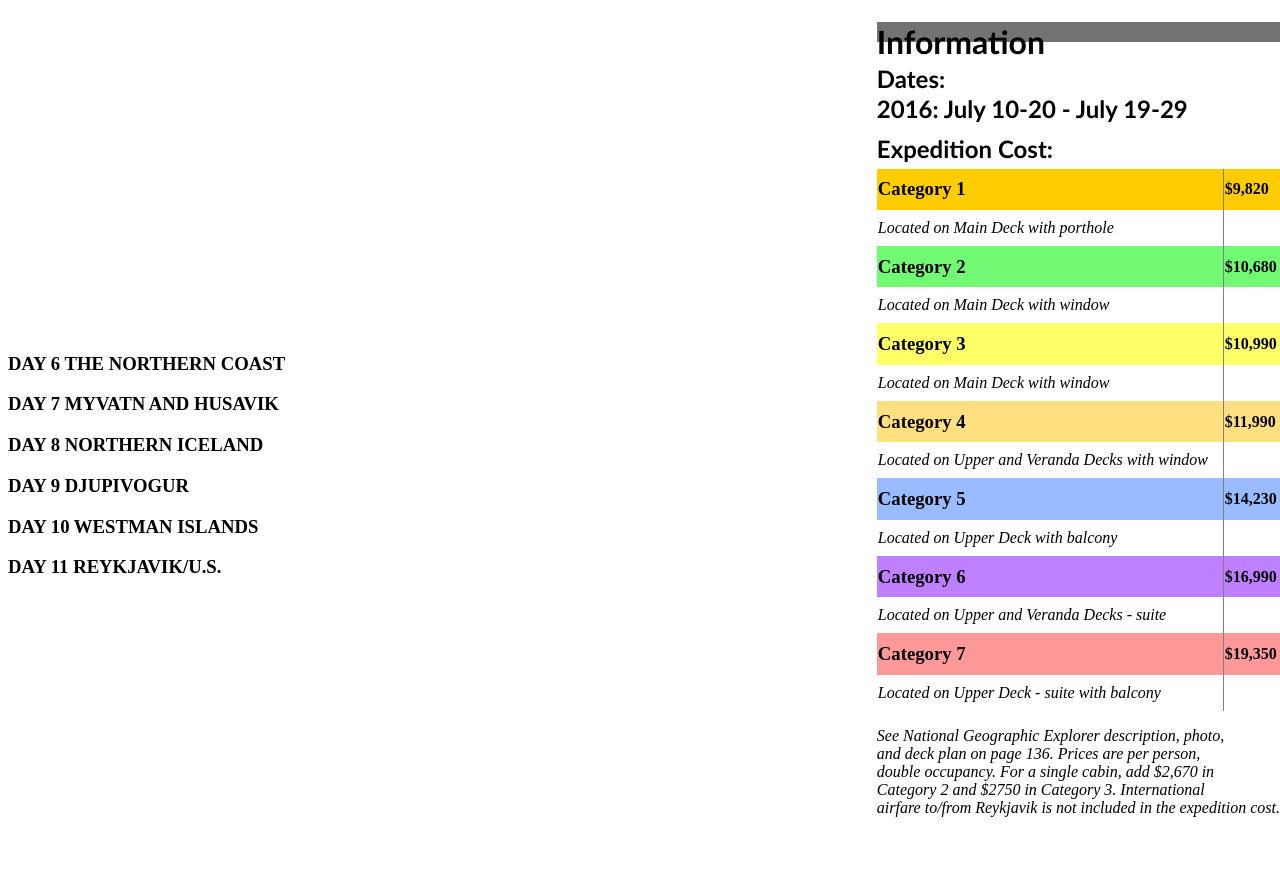
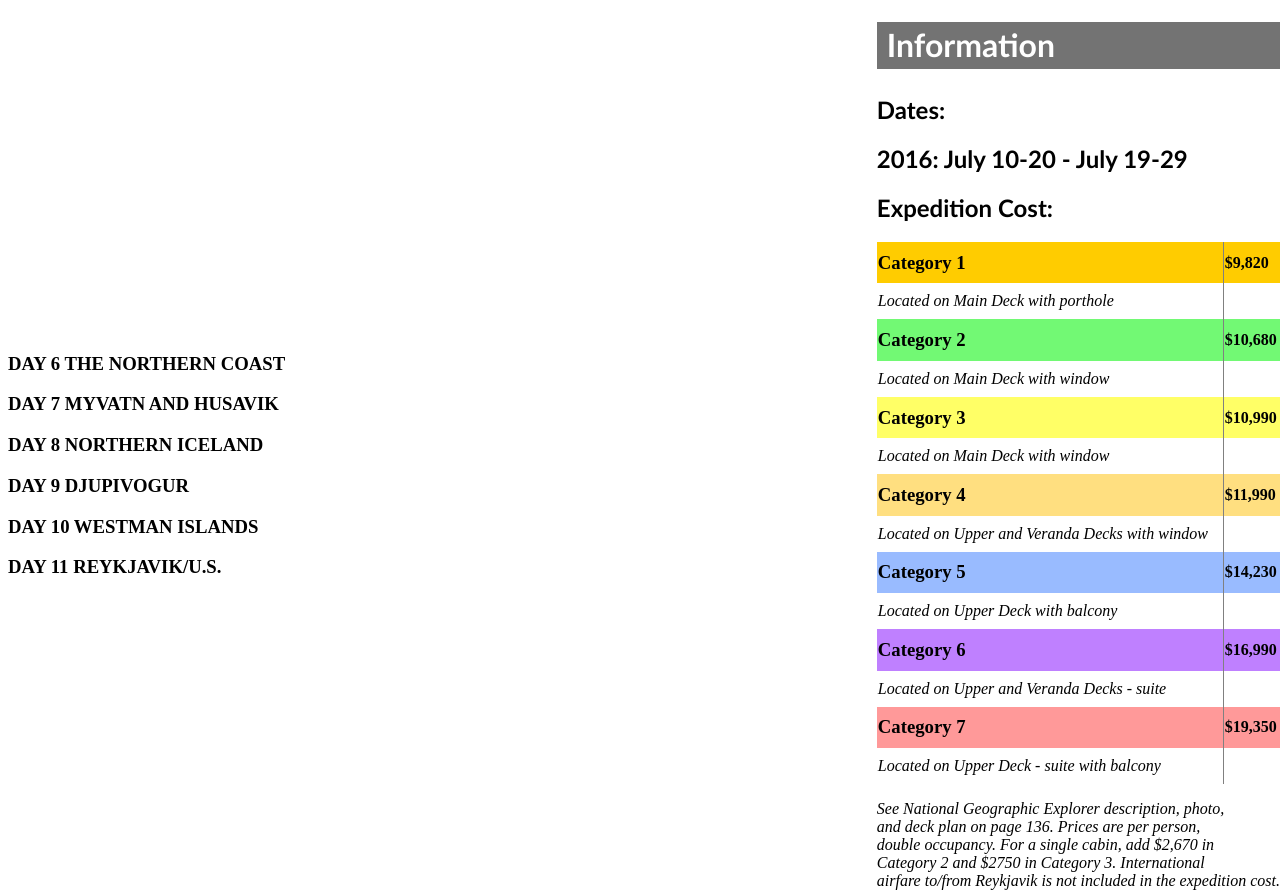
Before and after one commit to JonMGabriel/CISC479_Project1_CSS, a plain HTML site: page index.html in a window 1280 px wide. Shown: the part 203-1093 px from the top of the page. Before the commit the page ends 1020 px from the top, so only its background shows below. Drawn offline with Linux system fonts and the light colour scheme.

Commit message:
Used padding to center and align the information header to where I wanted it to be

```diff
--- a/theme.css
+++ b/theme.css
@@ -53,7 +53,7 @@ if that's the correct thing to do.
 #green_row {
    background-color: #72f974;
    border-style: hidden;
-}
+   }
 
 #orange_row {
    background-color: #ffcc00;
@@ -86,24 +86,28 @@ if that's the correct thing to do.
 }
 
 #info_header {
-   height: 20px;
+   padding-top: 20px;
+   padding-bottom: 20px;
    font-family: "Trebuchet MS";
-   background-color: #737373; /* I think the height is messing with the background fill */
+   background-color: #737373;
+   line-height: 20%;
+   padding-left: 10px;
+   color: white;
 }
 
 #date_header{
-   height: 10px;
+   padding-top: 5px;
    font-family: "Trebuchet MS";
 }
 
 #expedition_date {
-   height: 20px;
+
    font-family: "Trebuchet MS";
    font-size: 1.5em;
 }
 
 #expedition {
-   height: 15px;
+
    font-family: "Trebuchet MS";
    font-size: 1.5em;
 }
```
Also changed, not shown: index.html (+0 -1 lines).
